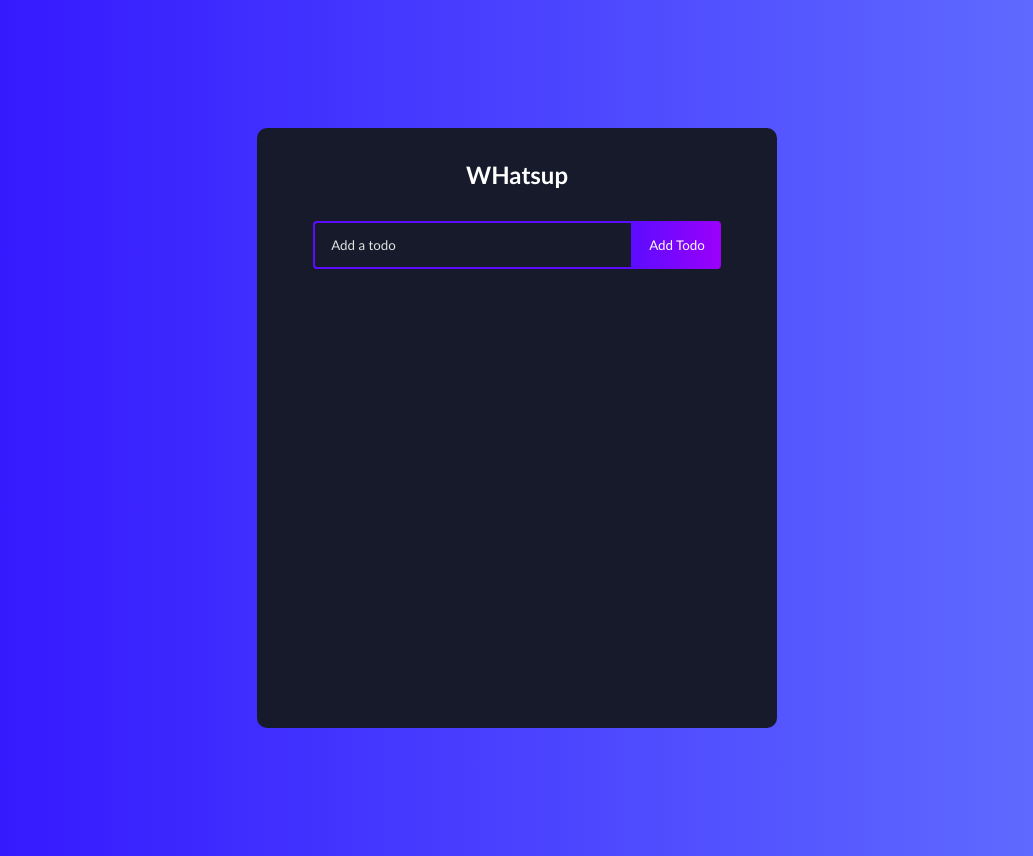
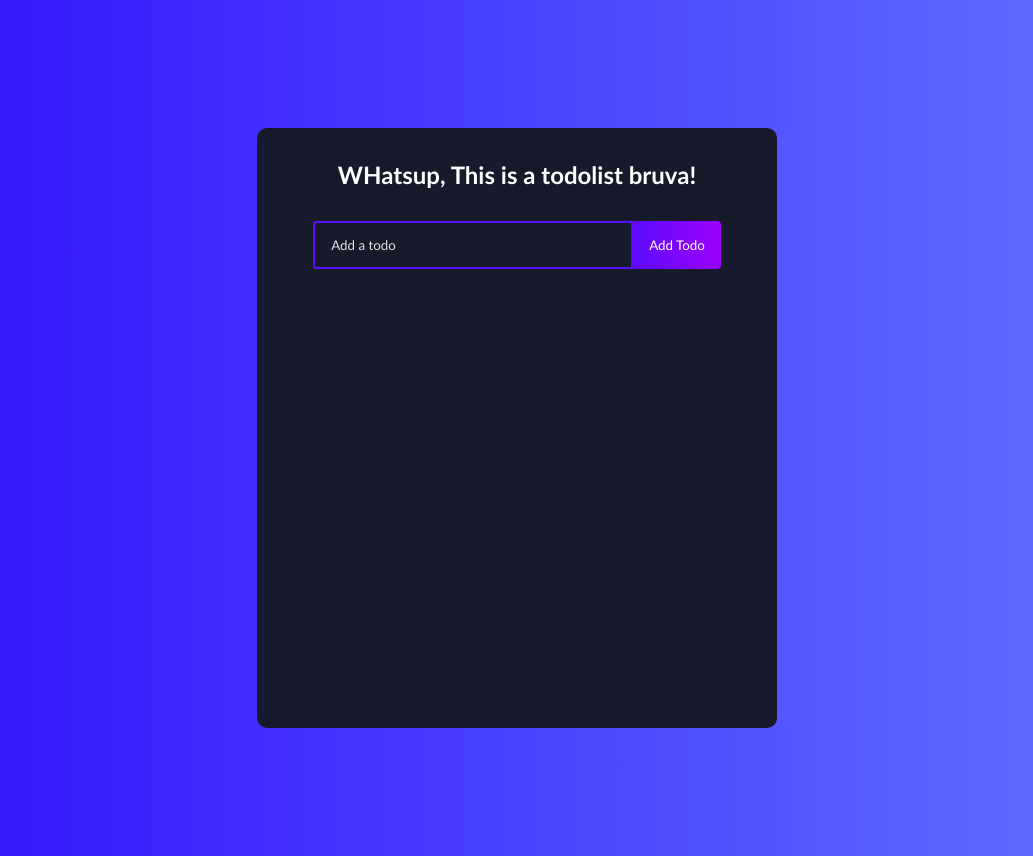
Before and after one commit to PrunesLand/Todolist-Reborn, a React (Create React App) app: page / in a window 1280 px wide. Shown: the whole page, without its empty margins (123-1156 px from the left). Built offline with nearby package versions, Linux system fonts and the light colour scheme.

Commit message:
altered the heading

```diff
--- a/src/Components/TodoList.js
+++ b/src/Components/TodoList.js
@@ -39,7 +39,7 @@ function TodoList() {
     }
     return (
         <div>
-            <h1>WHatsup</h1>
+            <h1>WHatsup, This is a todolist bruva!</h1>
             <TodoForm onSubmit={addTodo} />
             <Todo
                 todos={todos}
```
